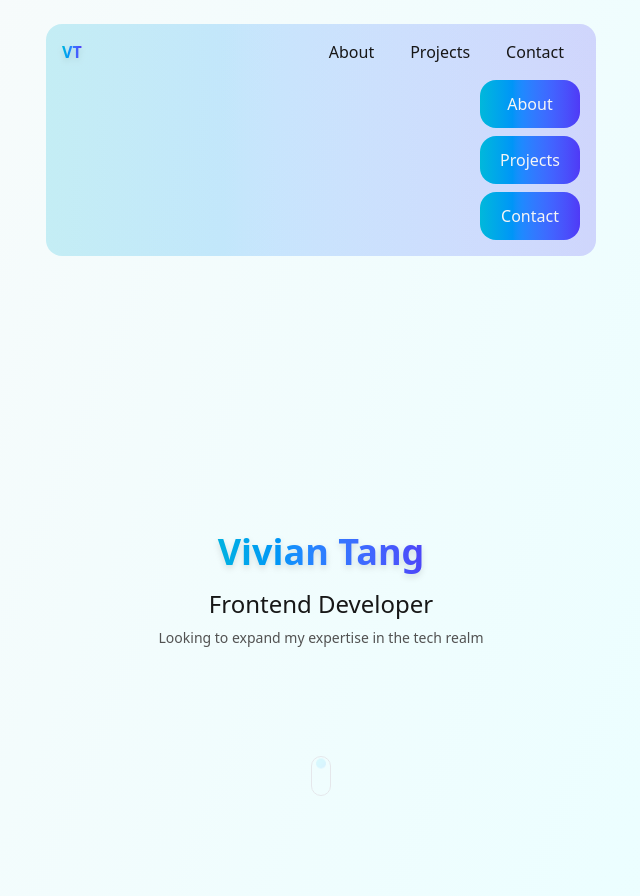
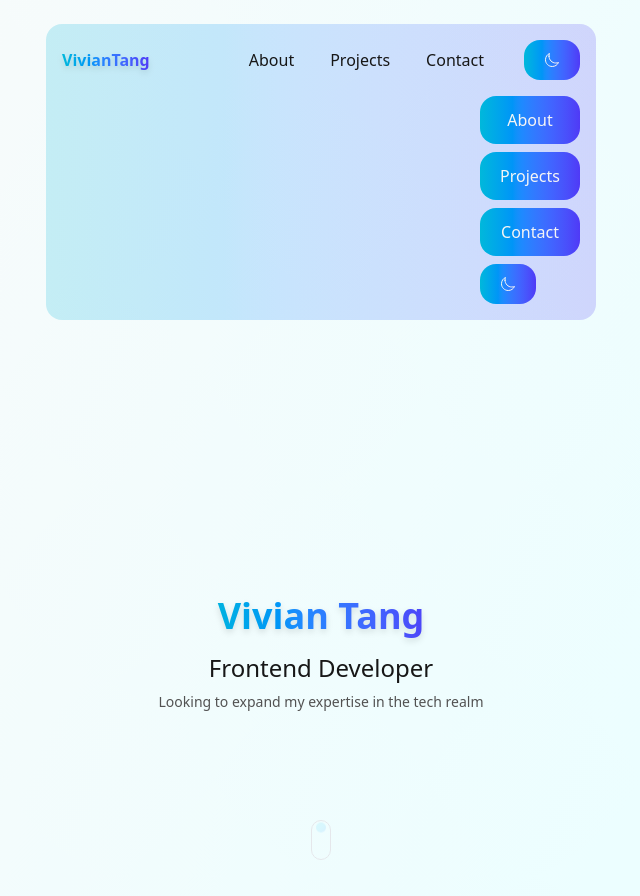
Before and after one commit to viviantangdev/portfolio, a React (Vite) app: page / in a window 1280 px wide. Shown: the top 896 px of the page, without its empty margins (319-959 px from the left). Built offline with nearby package versions, Linux system fonts and the light colour scheme.

Commit message:
toogletheme

```diff
--- a/src/components/Navbar.jsx
+++ b/src/components/Navbar.jsx
@@ -1,18 +1,18 @@
 import { useState } from 'react';
-import { IoIosClose, IoIosMenu } from 'react-icons/io';
+import { IoClose, IoMenu } from 'react-icons/io5';
 import { navigation } from '../data/navigation';
 import AnimationScale from './AnimationScale';
-import { IoClose , IoMenu} from "react-icons/io5";
+import ThemeToggle from './ThemeToggle';
 
-// TODO Hamburger and toogle light/dark mode
 const Navbar = () => {
   const [isOpen, setIsOpen] = useState(true);
   return (
     <nav aria-label='Main navigation' className='navbar'>
       {/*Desktop menu*/}
-      <div className='hidden sm:flex sm:justify-between'>
+      <div className='hidden sm:flex justify-between items-center'>
         {/*Logo*/}
-        <span className='gradient-text pointer-events-none'>VT</span>
+        <span className='gradient-text pointer-events-none'>VivianTang</span>
+        <div className='flex items-center gap-6'>
           <ol className='hidden gap-1 sm:flex'>
             {navigation.map((nav) => (
               <li key={nav.key}>
@@ -22,6 +22,8 @@ const Navbar = () => {
               </li>
             ))}
           </ol>
+          <ThemeToggle />
+        </div>
       </div>
       {/*Mobile menu*/}
       <div className='flex flex-col items-end'>
@@ -34,7 +36,11 @@ const Navbar = () => {
             onClick={() => setIsOpen(!isOpen)}
             className='sm:hidden'
           >
-            {isOpen ? <IoClose size={25} className='drop-shadow-md' /> : <IoMenu size={25}  className='drop-shadow-md'/>}
+            {isOpen ? (
+              <IoClose size={25} className='drop-shadow-md' />
+            ) : (
+              <IoMenu size={25} className='drop-shadow-md' />
+            )}
           </button>
         </div>
         {/*Drawer */}
@@ -42,7 +48,6 @@ const Navbar = () => {
           <ol className='mt-4 space-y-2 '>
             {navigation.map((nav) => (
               <AnimationScale>
-
                 <li key={nav.key} className='text-center gradient-btn'>
                   <a
                     href={nav.link}
@@ -54,6 +59,9 @@ const Navbar = () => {
                 </li>
               </AnimationScale>
             ))}
+            <AnimationScale>
+              <ThemeToggle />
+            </AnimationScale>
           </ol>
         )}
       </div>
--- /dev/null
+++ b/src/components/ThemeToggle.jsx
@@ -0,0 +1,32 @@
+import { useEffect, useState } from 'react';
+import useSystemTheme from '../hooks/useSystemTheme';
+import { IoSunnyOutline, IoMoonOutline } from "react-icons/io5";
+
+const ThemeToggle = () => {
+  const systemTheme = useSystemTheme();
+  const [theme, setTheme] = useState(systemTheme);
+
+  useEffect(() => {
+    if (theme === 'dark') {
+      document.documentElement.classList.add('dark');
+            document.documentElement.classList.remove('light');
+
+    } else {
+              document.documentElement.classList.add('light');
+
+      document.documentElement.classList.remove('dark');
+    }
+  }, [theme]);
+
+  return (
+    <button
+      type='button'
+      onClick={() => setTheme(theme === 'dark' ? 'light' : 'dark')}
+      className='gradient-btn'
+    >
+      {theme === 'dark' ? <IoSunnyOutline/> : <IoMoonOutline/>}
+    </button>
+  );
+};
+
+export default ThemeToggle;
--- /dev/null
+++ b/src/hooks/useSystemTheme.jsx
@@ -0,0 +1,25 @@
+import { useEffect, useState } from 'react';
+
+const useSystemTheme = () => {
+  const [systemTheme, setSystemTheme] = useState(
+    window.matchMedia('(prefers-color-scheme: dark)').matches ? 'dark' : 'light'
+  );
+
+  useEffect(() => {
+    const mediaQuery = window.matchMedia('(prefers-color-scheme: dark)');
+
+    const handleChange = (e) => {
+      setSystemTheme(e.matches ? 'dark' : 'light');
+    };
+
+    mediaQuery.addEventListener('change', handleChange);
+
+    return () => {
+      mediaQuery.removeEventListener('change', handleChange);
+    };
+  }, []);
+
+  return systemTheme;
+};
+
+export default useSystemTheme;
--- a/src/index.css
+++ b/src/index.css
@@ -1,4 +1,6 @@
 @import 'tailwindcss';
+
+@custom-variant dark (&:where(.dark, .dark *));
 
 @theme {
   --animate-fade-in: fade-in 1.5s linear normal forwards;
@@ -133,13 +135,11 @@ footer {
   }
 }
 
-/* TODO Fix watermark */
 .watermark {
   @apply absolute w-2/5 top-0 right-0
   opacity-10 pointer-events-none;
 }
 
-/* TODO hover */
 .btn {
   @apply px-5 py-3 rounded-2xl border-2 text-neutral-900 font-medium;
   @apply hover:border-cyan-400;
@@ -152,7 +152,7 @@ footer {
   @apply px-5 py-3 rounded-2xl
   text-neutral-100 font-medium
   bg-gradient-to-r from-cyan-500 via-blue-500 to-indigo-600;
-      @apply hover:from-cyan-400 hover:via-blue-400 hover:to-indigo-500;
+  @apply hover:from-cyan-400 hover:via-blue-400 hover:to-indigo-500;
 
   @variant dark {
     @apply from-cyan-400 via-sky-400 to-blue-500;
--- a/src/pages/Home.jsx
+++ b/src/pages/Home.jsx
@@ -2,7 +2,6 @@ import AnimationFadeIn from '../components/AnimationFadeIn';
 import AnimationScale from '../components/AnimationScale';
 import Navbar from '../components/Navbar';
 
-// TODO Add an animated scroll down button
 const Home = () => {
   return (
     <div id="home">
```
Lines whose indentation alone changed are shown as unchanged.
